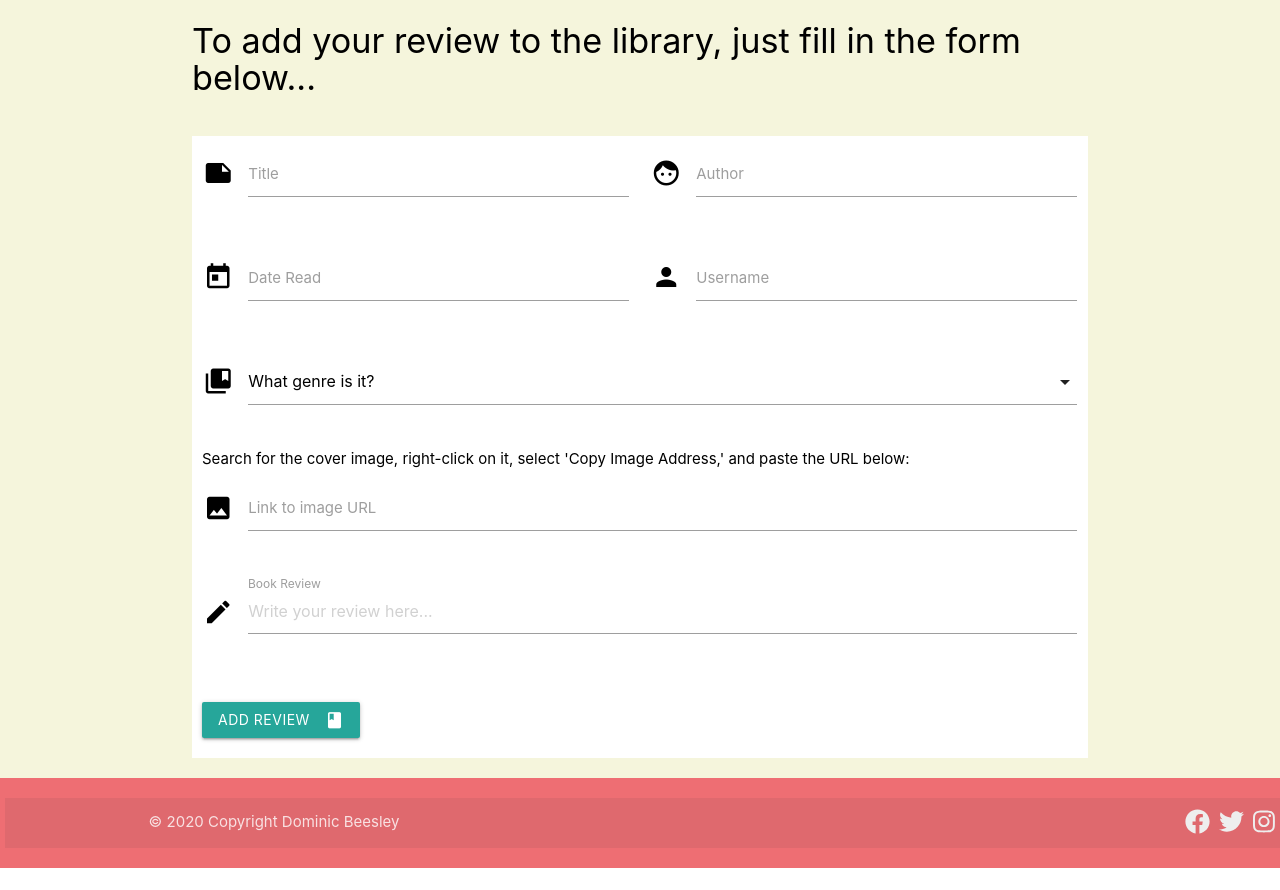
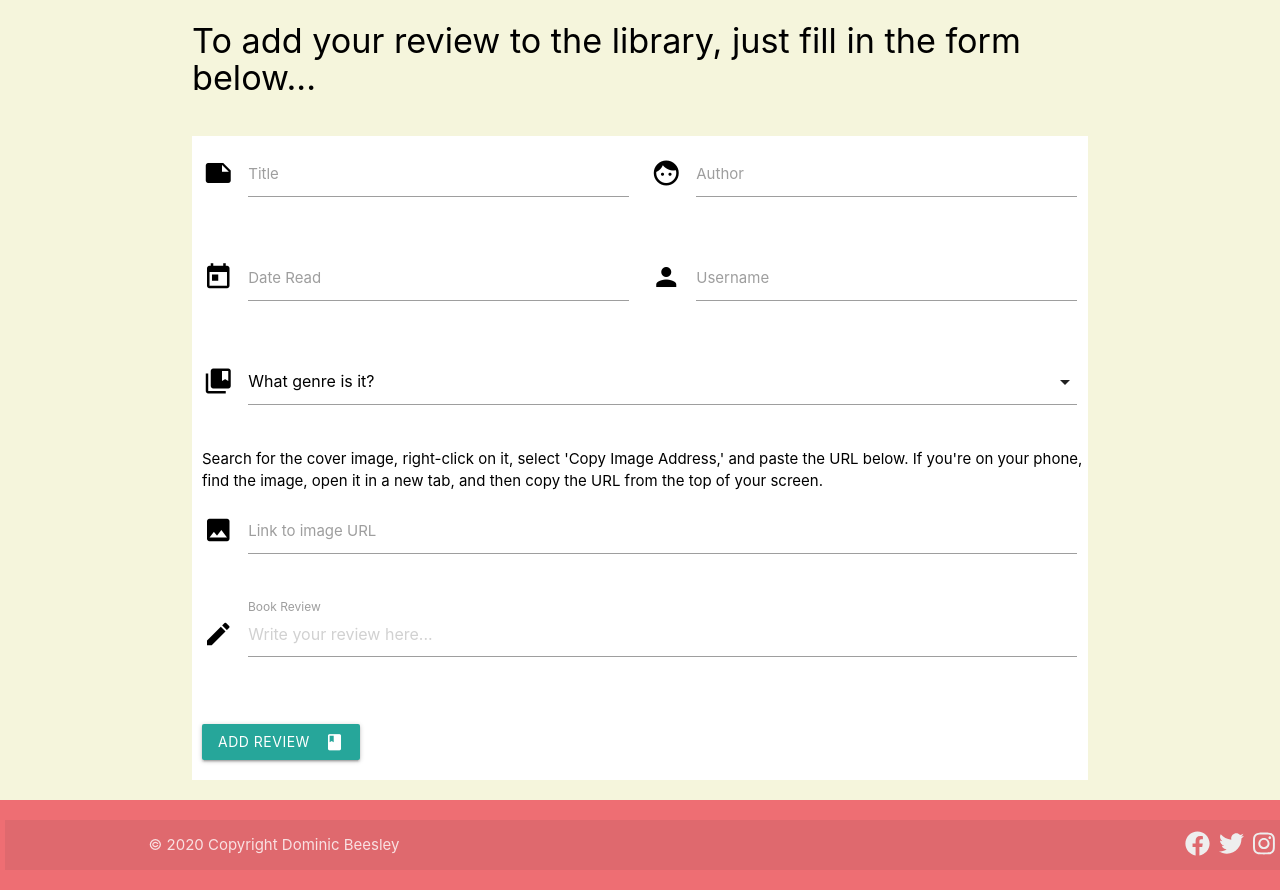
Before and after one commit to dombeesley/datacentricmilestone, a Flask app: page /addbook in a window 1280 px wide. Shown: the part 65-955 px from the top of the page. Before the commit the page ends 933 px from the top, so only its background shows below. Run offline with Flask 2, Linux system fonts and the light colour scheme; some libraries are stand-ins or nearby versions.

Commit message:
edit add book review form

```diff
--- a/templates/addbook.html
+++ b/templates/addbook.html
@@ -50,7 +50,7 @@
         </div>
         <div class="row">
             <div class="image-instructions">
-                Search for the cover image, right-click on it, select 'Copy Image Address,' and paste the URL below:
+                Search for the cover image, right-click on it, select 'Copy Image Address,' and paste the URL below. If you're on your phone, find the image, open it in a new tab, and then copy the URL from the top of your screen.
             </div>
             <div class="input-field col s12">
                 <i class="material-icons prefix">photo</i>
```
